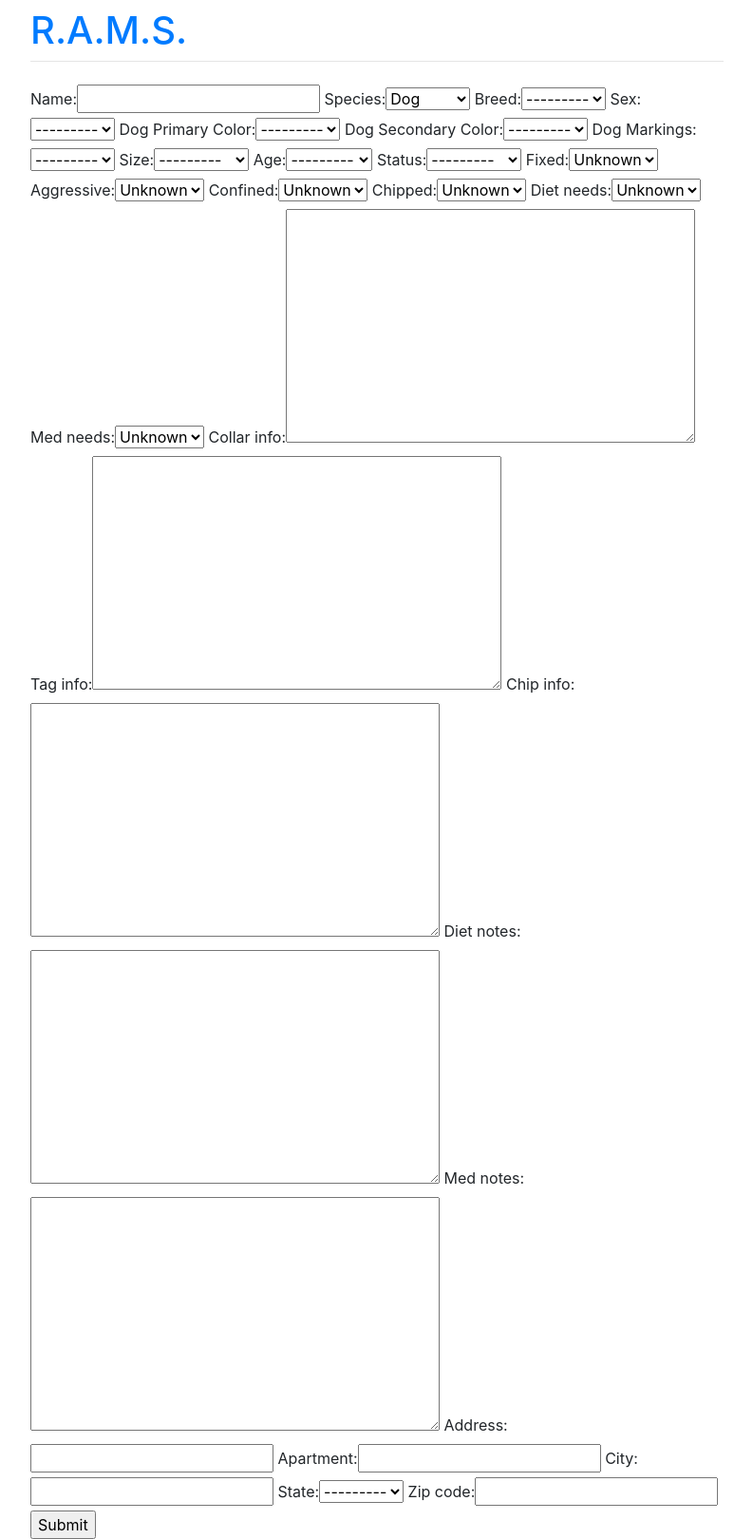
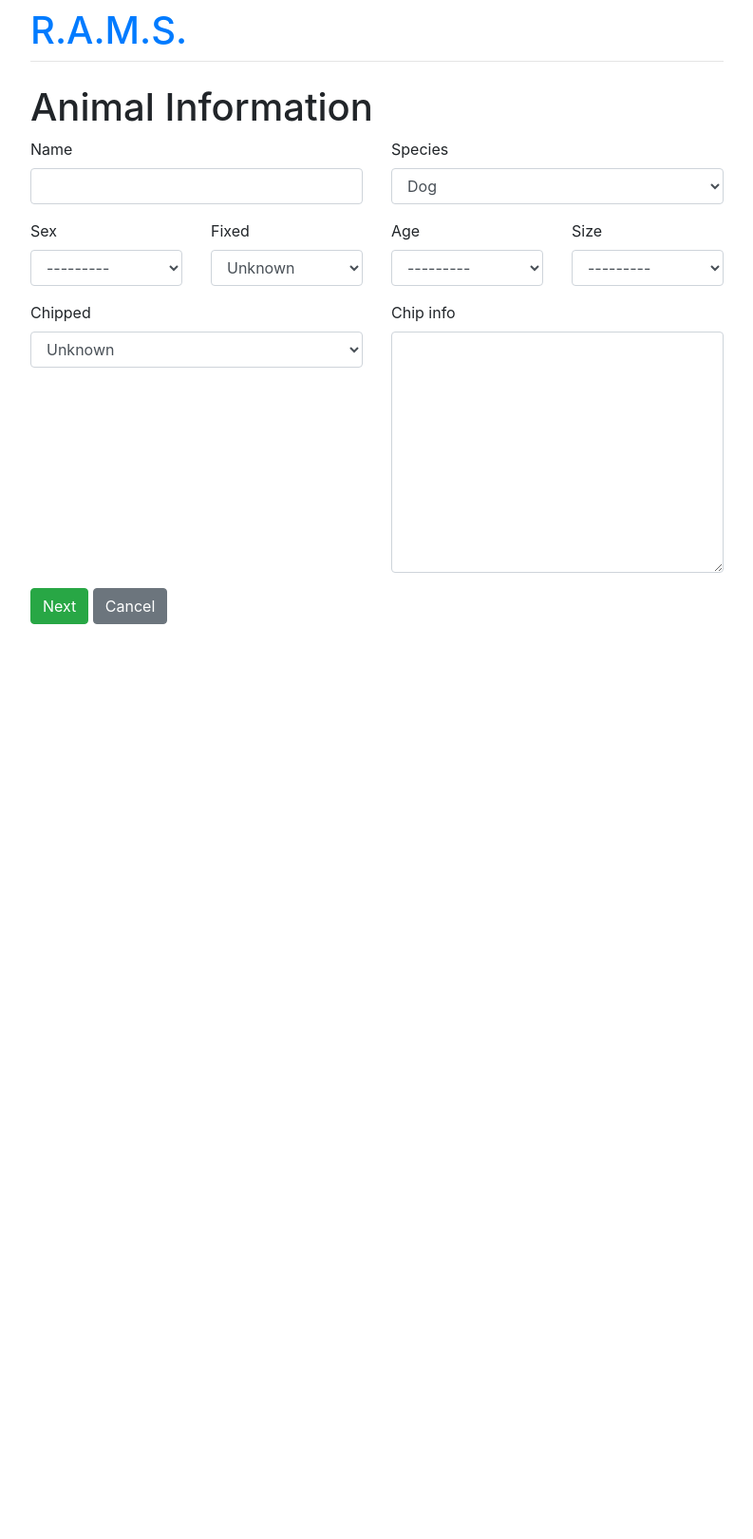
Before and after one commit to trevorskaggs/shelterly, a Django app: page /animals/dog/new in a window 1280 px wide. Shown: the whole page at 95% size, without its empty margins (53-846 px from the left). After the commit the page ends 657 px from the top, so only its background shows below. Run offline with Django 3.2, Linux system fonts and the light colour scheme; some libraries are stand-ins or nearby versions.

Commit message:
crispified new animal forms

```diff
--- a/animals/models.py
+++ b/animals/models.py
@@ -116,7 +116,7 @@ class Animal(models.Model):
     markings = models.CharField(max_length=50, choices=MARKINGS_CHOICES, blank=True, null=True)
     size = models.CharField(max_length=1, choices=SIZE_CHOICES, blank=True, null=True)
     age = models.CharField(max_length=1, choices=AGE_CHOICES, blank=True, null=True)
-    status = models.CharField(max_length=3, choices=SIZE_CHOICES, blank=True, null=True)
+    status = models.CharField(max_length=3, choices=STATUS_CHOICES, blank=True, null=True)
 
     #boolean fields
     fixed = models.BooleanField(blank=True, null=True)
@@ -125,10 +125,11 @@ class Animal(models.Model):
     chipped = models.BooleanField(blank=True, null=True)
     diet_needs = models.BooleanField(blank=True, null=True)
     med_needs = models.BooleanField(blank=True, null=True)
+    collared = models.BooleanField(blank=True, null=True)
 
     #text fields
     collar_info = models.TextField(blank=True, null=True)
-    tag_info = models.TextField(blank=True, null=True)
+    behavior_notes = models.TextField(blank=True, null=True)
     chip_info = models.TextField(blank=True, null=True)
     diet_notes = models.TextField(blank=True, null=True)
     med_notes = models.TextField(blank=True, null=True)
--- a/animals/templates/animal_new.html
+++ b/animals/templates/animal_new.html
@@ -1,9 +1,115 @@
 {% extends 'base.html' %}
 
+{% load crispy_forms_tags %}
+
 {% block content %}
-    <form action="" method="post">
-      {% csrf_token %}
-      {{ form }}
-      <input type="submit" name="submit" value="Submit">
-    </form>
+  <h1>Animal Information</h1>
+  <form action="" method="post">{% csrf_token %}
+    <div class='section-1'>
+      <div class="row">
+        <div class="col-6">
+          {{ form.name|as_crispy_field }}
+        </div>
+        <div class="col-6">
+          {{ form.species|as_crispy_field }}
+        </div>
+      </div>
+      <div class="row">
+        <div class="col-3">
+          {{ form.sex|as_crispy_field }}
+        </div>
+        <div class="col-3">
+          {{ form.fixed|as_crispy_field }}
+        </div>
+        <div class="col-3">
+          {{ form.age|as_crispy_field }}
+        </div>
+        <div class="col-3">
+          {{ form.size|as_crispy_field }}
+        </div>
+      </div>
+      <div class="row">
+        <div class="col-6">
+          {{ form.chipped|as_crispy_field }}
+        </div>
+        <div class="col-6">
+          {{ form.chip_info|as_crispy_field }}
+        </div>
+      </div>
+    </div>
+    <div class='section-2' style='display: none;'>
+      <div class="row">
+        <div class="col-12">
+          {{ form.breed|as_crispy_field }}
+        </div>
+      </div>
+      <div class="row">
+        <div class="col-6">
+          {{ form.pcolor|as_crispy_field }}
+        </div>
+        <div class="col-6">
+          {{ form.scolor|as_crispy_field }}
+        </div>
+      </div>
+      <div class="row">
+        <div class="col-12">
+          {{ form.markings|as_crispy_field }}
+        </div>
+      </div>
+     </div>
+     <div class='section-3' style='display: none;'>
+       <div class="row">
+         <div class="col-6">
+           {{ form.med_needs|as_crispy_field }}
+         </div>
+         <div class="col-6">
+           {{ form.med_notes|as_crispy_field }}
+         </div>
+       </div>
+       <div class="row">
+         <div class="col-6">
+           {{ form.diet_needs|as_crispy_field }}
+         </div>
+         <div class="col-6">
+           {{ form.diet_notes|as_crispy_field }}
+         </div>
+       </div>
+       <div class="row">
+         <div class="col-6">
+           {{ form.collared|as_crispy_field }}
+         </div>
+         <div class="col-6">
+           {{ form.collar_info|as_crispy_field }}
+         </div>
+       </div>
+       <div class="row">
+         <div class="col-12">
+           {{ form.behavior_notes|as_crispy_field }}
+         </div>
+       </div>
+      </div>
+    <input type="submit" value="Save" class='btn btn-success' id='submit-button' style='display: none;'>
+    <span class='btn btn-success' id='next-section'>Next</span>
+    <a class='btn btn-secondary' href="{% url 'animals:animal_list' %}">Cancel</a>
+  </form>
+
+  <script type="text/javascript">
+    var i = 0;
+    $('#next-section').click(function(){
+      i++;
+      if (i == 1) {
+        $('.section-1').hide();
+        $('.section-2').show();
+        $('.section-3').hide();
+      } else if (i == 2) {
+        $('.section-1').hide();
+        $('.section-2').hide();
+        $('.section-3').show();
+        $('#next-section').hide();
+        $('#submit-button').show();
+      }});
+  </script>
+<br>
+<br>
+
 {% endblock %}
```
Also changed, not shown: README.md, animals/migrations/0003_auto_20190508_1849.py (added).
